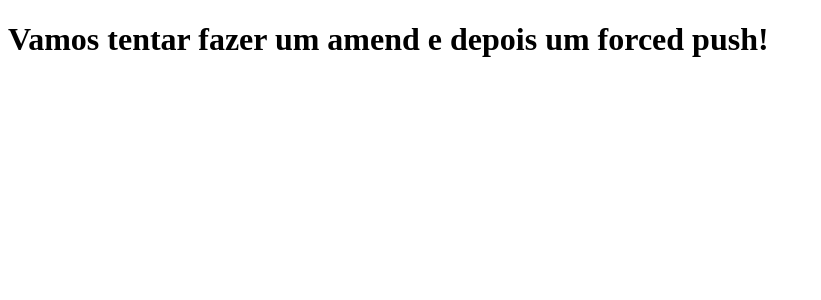
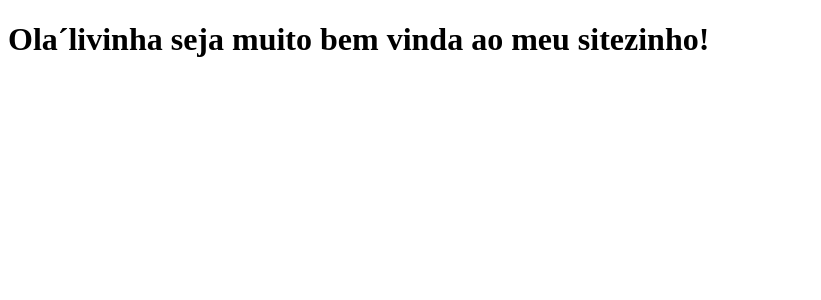
Before and after one commit to luisalves23/clone-tabnews, a Next.js app: page / in a window 1280 px wide. Shown: the top 300 px of the page, without its empty margins (0-821 px from the left). Built offline with nearby package versions, Linux system fonts and the light colour scheme.

Commit message:
mudando a frase para apresentar pra livia

```diff
--- a/pages/index.js
+++ b/pages/index.js
@@ -1,5 +1,5 @@
 function Home() {
-  return <h1>Vamos tentar fazer um amend e depois um forced push!</h1>;
+  return <h1>Ola´livinha seja muito bem vinda ao meu sitezinho!</h1>;
 }
 
 export default Home;
```
